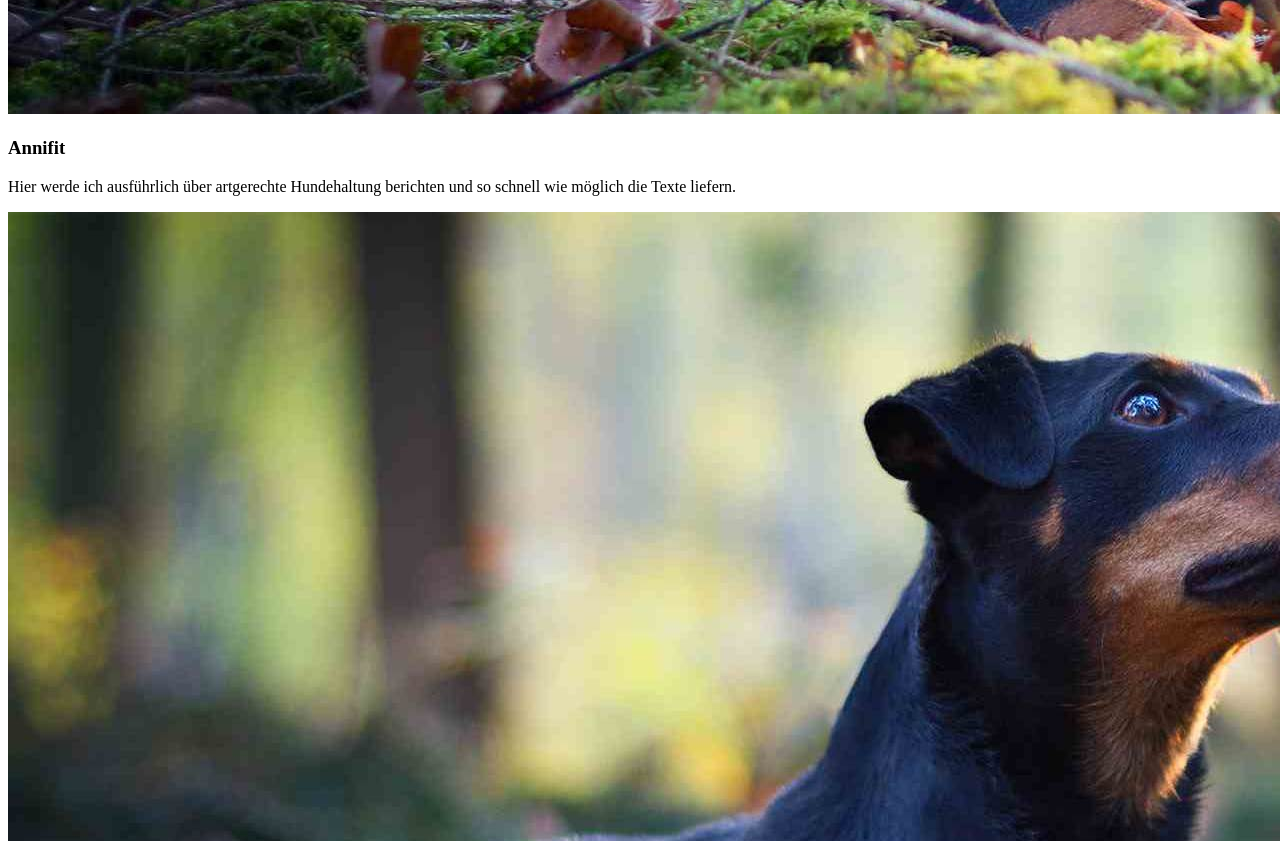
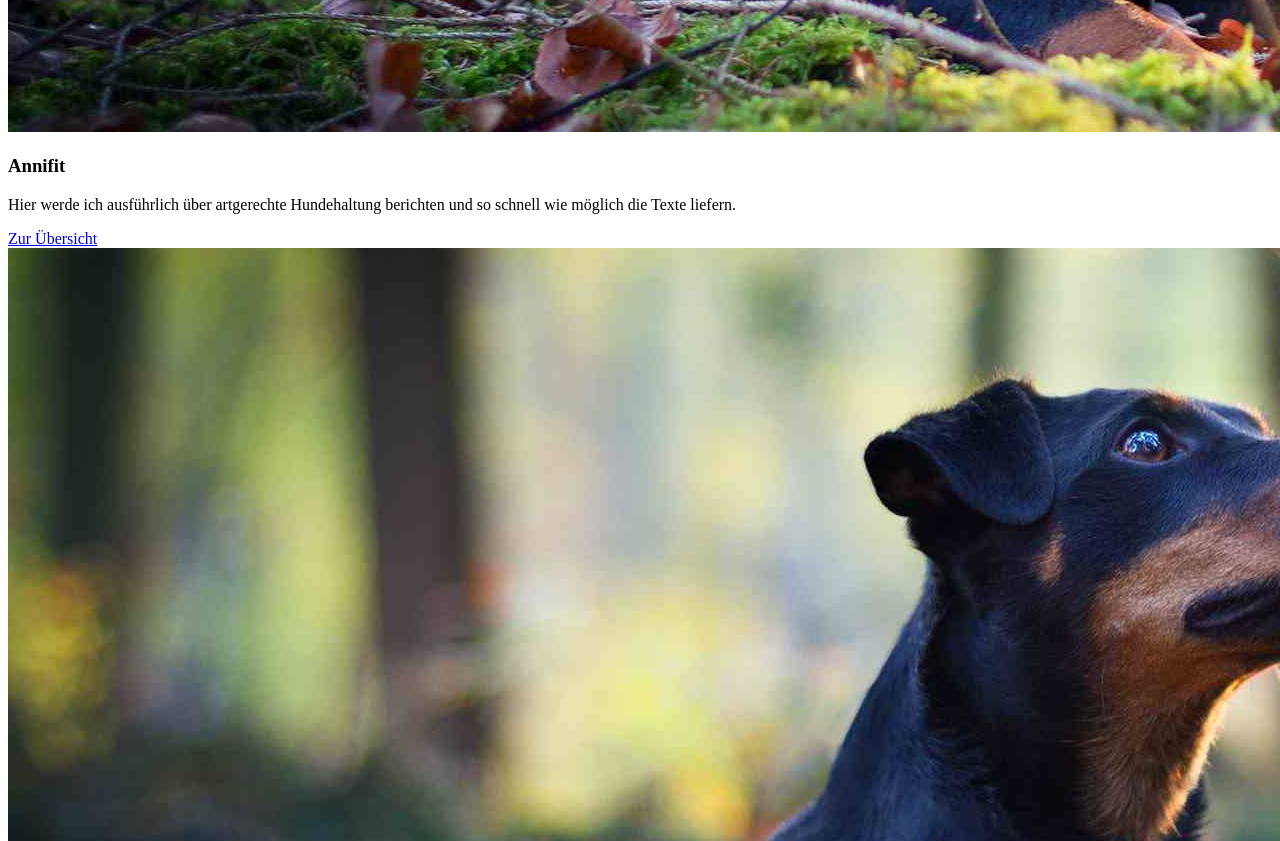
Before and after one commit to MarcelAttinger/hundeglueck, a Gatsby site: page / in a window 1280 px wide. Shown: the part 2620-3461 px from the top of the page. Built offline with nearby package versions, Linux system fonts and the light colour scheme; Gatsby itself is replaced by a stand-in of ours.

Commit message:
Develop Hard Bro

```diff
--- a/src/components/featured-products.js
+++ b/src/components/featured-products.js
@@ -4,7 +4,6 @@ import {v4} from 'uuid';
 export default class Stage extends React.Component {
 	constructor(props) {
 		super(props);
-		console.log(props);
 	}
 
 	renderLink(product) {
--- a/src/components/left-right-teaser.js
+++ b/src/components/left-right-teaser.js
@@ -1,10 +1,24 @@
 import React from 'react';
 import PropTypes from 'prop-types';
 import {v4} from 'uuid';
+import Link from 'gatsby-link';
 
-const LeftRightTeaser = ({leftRightTeasers}) => (
+
+export default class LeftRightTeaser extends React.Component {
+	constructor(props) {
+		super(props);
+	}
+
+	renderLink(teaser) {
+		if(typeof teaser.linkTarget != undefined){
+			return (<Link to={teaser.linkTarget}>{teaser.linkDesc}</Link>)
+		}
+	}
+
+	render() {
+		return (
 			<div>
-		{leftRightTeasers.map(teaser => (
+				{this.props.leftRightTeasers.map(teaser => (
 					<section key={v4()} className="left-right-teaser">
 						<div className="container">
 							<div className="row">
@@ -14,23 +28,13 @@ const LeftRightTeaser = ({leftRightTeasers}) => (
 								<div className="col-lg-4 text">
 									<h3>{teaser.headline}</h3>
 									<p>{teaser.paragraph}</p>
+									{this.renderLink(teaser)}
 								</div>
 							</div>
 						</div>
 					</section>
 				))}
 			</div>
-);
-
-LeftRightTeaser.propTypes = {
-	teasers: PropTypes.arrayOf(
-		PropTypes.shape({
-			image: PropTypes.string,
-			imageAlt: PropTypes.string,
-			headline: PropTypes.string,
-			paragraph: PropTypes.string
-		})
 		)
-};
-
-export default LeftRightTeaser;
+	}
+}
--- a/src/pages/index.js
+++ b/src/pages/index.js
@@ -78,6 +78,8 @@ export const pageQuery = graphql`
 				imageAlt
 				headline
 				paragraph
+				linkTarget
+				linkDesc
 			}
 	        wideTeaser {
 	            headline
--- a/src/pages/indexpage/index.md
+++ b/src/pages/indexpage/index.md
@@ -27,10 +27,14 @@ lrteasers:
     imageAlt: Hund Chaya
     headline: Ernährungsberatung
     paragraph: Hier werde ich ausführlich über artgerechte Hundehaltung berichten und so schnell wie möglich die Texte liefern.
+    linkTarget: /nutrition-tips/
+    linkDesc: Mehr erfahren
   - image: img/chaya.jpg
     imageAlt: Hund Chaya
     headline: Annifit
     paragraph: Hier werde ich ausführlich über artgerechte Hundehaltung berichten und so schnell wie möglich die Texte liefern.
+    linkTarget: /nutrition-tips/
+    linkDesc: Zur Übersicht
   - image: img/chaya.jpg
     imageAlt: Hund Chaya
     headline: Hundephysio
@@ -39,6 +43,8 @@ lrteasers:
     imageAlt: Hund Chaya
     headline: Hundeleckerlis
     paragraph: Hier werde ich ausführlich über artgerechte Hundehaltung berichten und so schnell wie möglich die Texte liefern.
+    linkTarget: /nutrition-tips/
+    linkDesc: Zur Übersicht
 wideTeaser:
   description: >-
     Lorem ipsum dolor sit amet, consectetur adipisicing elit. Accusamus
--- a/static/admin/config.yml
+++ b/static/admin/config.yml
@@ -30,6 +30,7 @@ collections:
            - {label: "Template Key", name: "templateKey", widget: "hidden", default: "index-page"}
            - {label: "NewPage", name: "newPage", widget: "hidden", default: "false"}
            - {label: Bühne, name: stage, widget: object, fields: [{label: Bild, name: image, widget: image}, {label: Überschrift, name: headline, widget: string}, {label: Unterüberschrift, name: subHeadline, widget: string}, {label: Linkziel, name: buttonTarget, widget: string}, {label: Linktext, name: buttonText, widget: string}]}
+           - {label: Links- und Rechts Teaser, name: lrteasers, widget: object, fields: [{label: Bild, name: image, widget: image}, {label: Alttext Bild, name: imageAlt, widget: string}, {label: Überschrift, name: headline, widget: string}, {label: Text, name: paragraph, widget: text}, {label: Linkziel, name: linkTarget, widget: string}, {label: Linktext, name: linkDesc, widget: string}]}
            - {label: Bildteaser, name: featuredProducts, widget: list, fields: [{label: Bild, name: image, widget: image}, {label: Überschrift, name: headline, widget: string}, {label: Linkziel, name: linkTarget, widget: string}, {label: Neuen Tab öffnen, name: blank, widget: boolean, default: false}]}
            - {label: Vorstellung, name: wideTeaser, widget: object, fields: [{label: Überschrift, name: headline, widget: string}, {label: Beschreibung, name: description, widget: text}]}
       - file: "src/pages/about/index.md"
```
Lines whose indentation alone changed are shown as unchanged.
